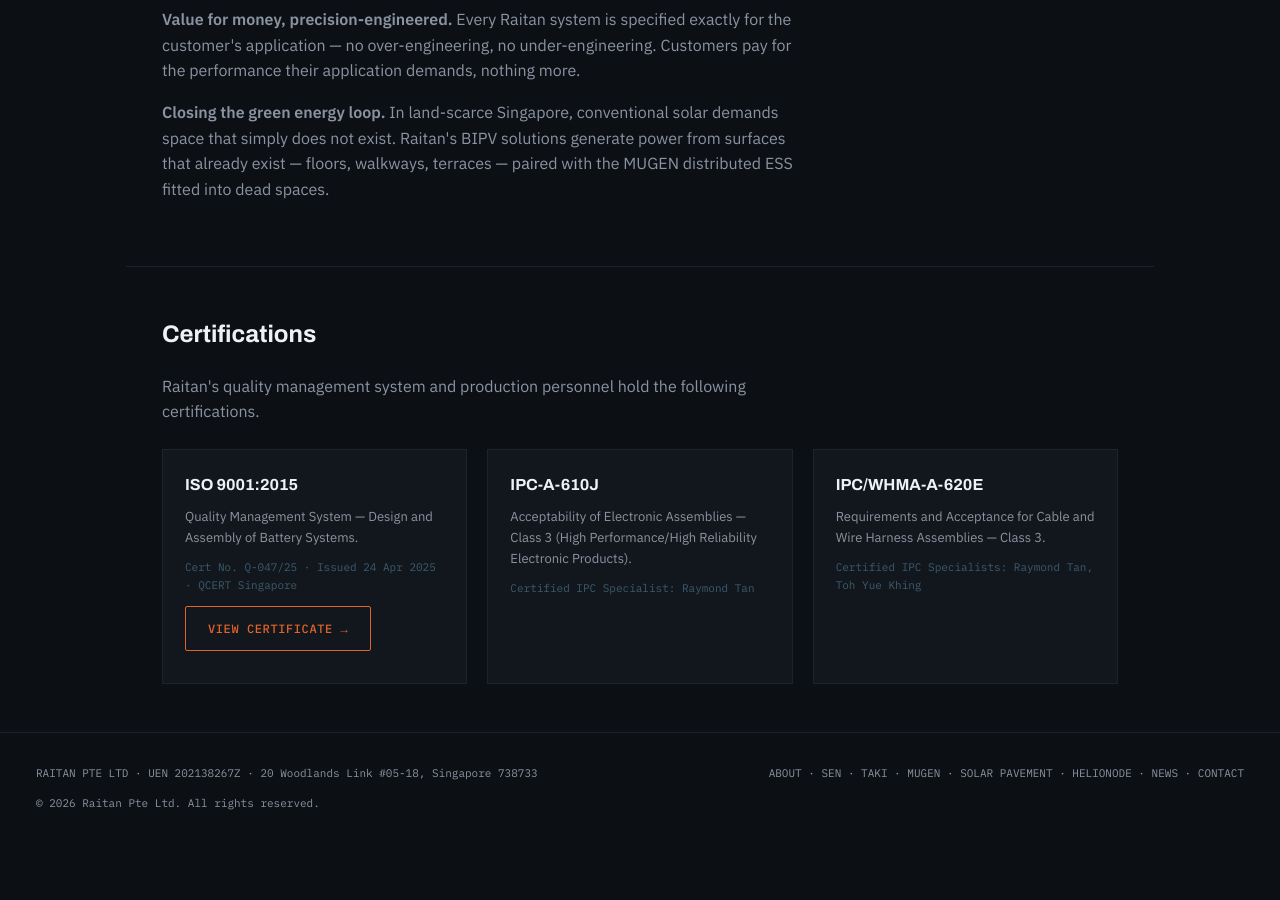
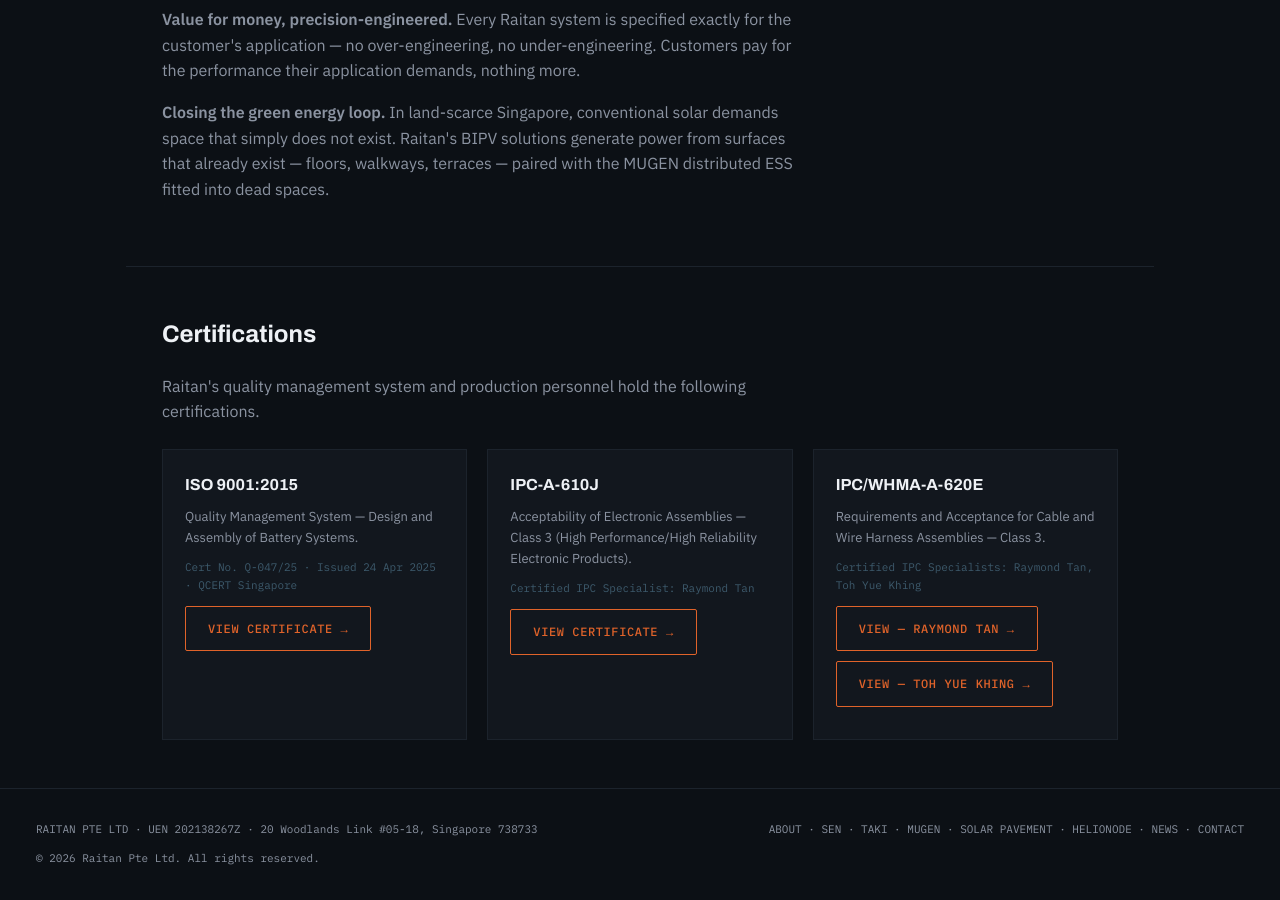
Before and after one commit to RAITAN-CO/Raitan-co.github.io, a Jekyll site: the page built from about.html, in a window 1280 px wide and 900 px high, scrolled down 1197 px. Built offline with Jekyll 4.4.1, drawn with Linux system fonts in a browser that asks for light colours; before the commit the page ends 2042 px from its top, so only the background shows below that.

Commit message:
Add visible VIEW CERTIFICATE buttons for IPC-A-610J and IPC/WHMA-A-620E

```diff
--- a/about.html
+++ b/about.html
@@ -36,12 +36,17 @@
     <div class="cert-card">
       <h3>IPC-A-610J</h3>
       <p>Acceptability of Electronic Assemblies — Class 3 (High Performance/High Reliability Electronic Products).</p>
-      <div class="holder">Certified IPC Specialist: <a href="{{ '/assets/certifications/IPC-A-610J-Raymond-Tan.pdf' | relative_url }}">Raymond Tan</a></div>
+      <div class="holder">Certified IPC Specialist: Raymond Tan</div>
+      <p><a href="{{ '/assets/certifications/IPC-A-610J-Raymond-Tan.pdf' | relative_url }}" class="btn btn-outline" style="margin-top:12px;">VIEW CERTIFICATE &rarr;</a></p>
     </div>
     <div class="cert-card">
       <h3>IPC/WHMA-A-620E</h3>
       <p>Requirements and Acceptance for Cable and Wire Harness Assemblies — Class 3.</p>
-      <div class="holder">Certified IPC Specialists: <a href="{{ '/assets/certifications/IPC-WHMA-A-620E-Raymond-Tan.pdf' | relative_url }}">Raymond Tan</a>, <a href="{{ '/assets/certifications/IPC-WHMA-A-620E-Toh-Yue-Khing.pdf' | relative_url }}">Toh Yue Khing</a></div>
+      <div class="holder">Certified IPC Specialists: Raymond Tan, Toh Yue Khing</div>
+      <p style="margin-top:12px;display:flex;gap:10px;flex-wrap:wrap;">
+        <a href="{{ '/assets/certifications/IPC-WHMA-A-620E-Raymond-Tan.pdf' | relative_url }}" class="btn btn-outline">VIEW — RAYMOND TAN &rarr;</a>
+        <a href="{{ '/assets/certifications/IPC-WHMA-A-620E-Toh-Yue-Khing.pdf' | relative_url }}" class="btn btn-outline">VIEW — TOH YUE KHING &rarr;</a>
+      </p>
     </div>
   </div>
 </div>
```
